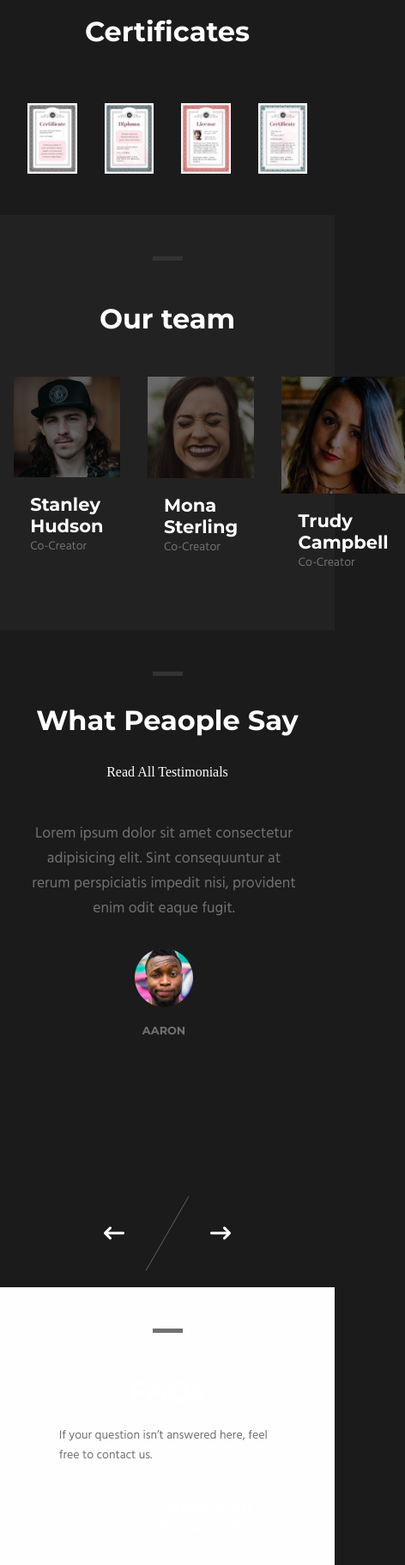
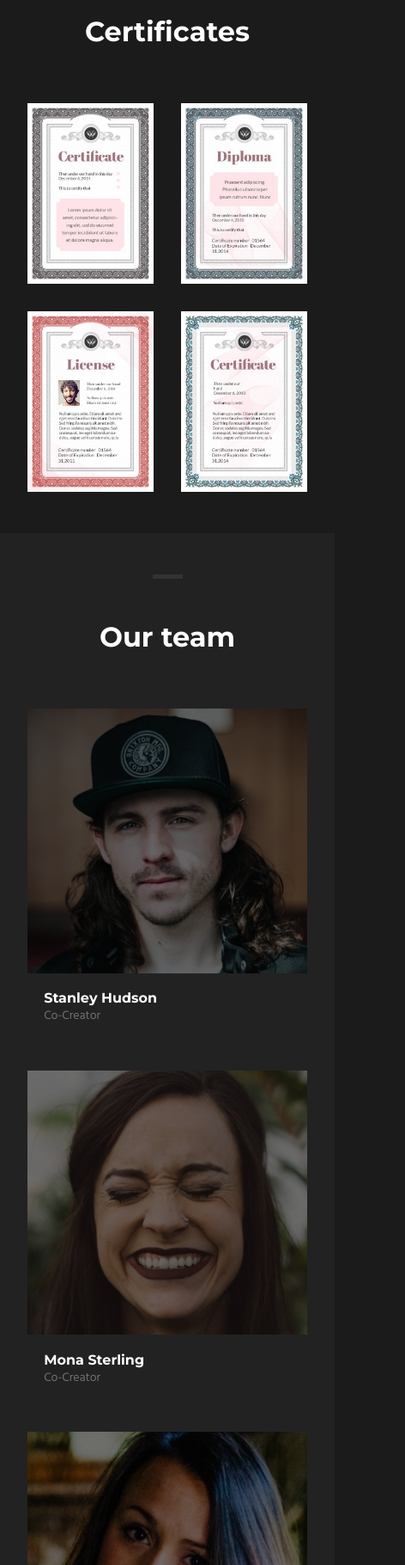
Before and after one commit to becodeorg/hamilton-8-escapium-jason-bathsheba-marius-steeve, a website: page pages_html/about.html in a window 390 px wide. Shown: the part 1520-3340 px from the top of the page at 86% size, 472 px wide, since content can reach past the window. Drawn offline with Linux system fonts and the light colour scheme.

Commit message:
finished about page responsive

```diff
--- a/scss/base/_reset.scss
+++ b/scss/base/_reset.scss
@@ -6,7 +6,7 @@
 
 body {
   min-height: 100vh;
-  max-width: 100vw;
+  max-width: 100%;
   background: $darkestBg;
 }
 
--- a/scss/pages/_about.scss
+++ b/scss/pages/_about.scss
@@ -494,7 +494,7 @@
   }
 
   .about_testimonials {
-    padding: 3rem 1rem;
+    padding: 3rem 1.5rem;
     gap: 2rem;
 
     h2 {
@@ -557,6 +557,28 @@
   }
 }
 
+@media only screen and (max-width: 550px) {
+  .about_section_certificate {
+    .about_container_certificate {
+      grid-template-columns: 1fr 1fr;
+      grid-template-rows: 1fr 1fr;
+    }
+  }
+
+  .about_container_text_article {
+    h3 {
+      font-size: 1rem;
+    }
+  }
+
+  .about_testimonials {
+    .about_slide_container {
+      width: 350px;
+      height: 350px;
+    }
+  }
+}
+
 @media only screen and (max-width: 412px) {
   .header_about {
     background-size: 350%;
@@ -566,4 +588,12 @@
       padding: 3rem 0;
     }
   }
+
+  .about_section_our_team {
+    .about_section_container_our_team {
+      padding: 1rem;
+      display: flex;
+      flex-flow: row wrap;
+    }
+  }
 }
--- a/scss/pages/_contact.scss
+++ b/scss/pages/_contact.scss
@@ -1,19 +1,20 @@
+// h1, h2, h3 {
+//     color: $whiteText;
 
-h1, h2, h3 {
-    color: $whiteText;
+// }
 
-}
-
-p {
-    color: $globalFontColor;
-}
+// p {
+//     color: $globalFontColor;
+// }
+// (Marius Il faut utiliser les class imbriquer sinon ça casse tout le code, dans ce que tu as déclarer au dessus
+// tout les h1,h2,h3 seront blanc même sur les autres pages pareil pour les p) (Jason)
 #map {
-    height:400px;
+  height: 400px;
   width: 100%;
 }
 
 // DESKTOP RESPONSIVE
-@media screen and (min-width:769px) {
+@media screen and (min-width: 769px) {
   .contact__main-contact {
     display: flex;
     width: 100%;
@@ -22,10 +23,9 @@ p {
     margin-right: auto;
     margin-left: auto;
     max-width: 1140px;
-
   }
 
-.contact__main{
+  .contact__main {
     padding-bottom: 40px;
     &__section-content {
       padding-top: 40px;
@@ -42,7 +42,7 @@ p {
       padding-top: 2rem;
     }
     &__title {
-            margin-bottom:1.5rem;
+      margin-bottom: 1.5rem;
       font-size: 28px;
     }
     &__address {
@@ -50,13 +50,11 @@ p {
       align-items: center;
       margin-bottom: 1.5rem;
       &__icon {
-                width:$iconMiddle;
-                color:white;
-                margin-right:20px;
+        width: $iconMiddle;
+        color: white;
+        margin-right: 20px;
       }
     }
-
-
   }
   #contact__section__title {
     font-size: 28px;
@@ -68,8 +66,8 @@ p {
     padding-left: 15px;
     padding-bottom: 40px;
     &__form {
-
-            &__name, &__email {
+      &__name,
+      &__email {
         margin-bottom: 3rem;
       }
 
@@ -86,15 +84,14 @@ p {
         border: none;
         border-bottom: 2px solid #404040;
         border-radius: 0;
-                transition: border-color .15s ease-in-out;
-                outline:none;
+        transition: border-color 0.15s ease-in-out;
+        outline: none;
         font-family: $fontParagraphHind;
-
       }
       &__button {
-                display:block;
+        display: block;
         padding: 1rem 2.5rem;
-                font-size: .875rem;
+        font-size: 0.875rem;
         line-height: 1.5;
         border-radius: 2rem;
         cursor: pointer;
@@ -102,7 +99,7 @@ p {
         background-color: #f60b0e;
         border-color: #f60b0e;
         border: 2px solid transparent;
-                width:100%;
+        width: 100%;
         font-weight: 700;
         font-family: $fontTitleMonserrat;
         text-align: center;
@@ -111,22 +108,19 @@ p {
     }
   }
   .form__message {
-  resize:vertical;
-  overflow:auto;
-
+    resize: vertical;
+    overflow: auto;
   }
 }
 // TABLET RESPONSIVE
-@media screen and (max-width:768px) {
-
-    .contact__main{
+@media screen and (max-width: 768px) {
+  .contact__main {
     padding-bottom: 40px;
     &__section-content {
       padding-top: 40px;
       padding-bottom: 40px;
     }
     &__container {
-
       width: 100%;
       padding-right: 15px;
       padding-left: 15px;
@@ -137,7 +131,7 @@ p {
       padding-top: 2rem;
     }
     &__title {
-                margin-bottom:1.5rem;
+      margin-bottom: 1.5rem;
       font-size: 28px;
     }
     &__address {
@@ -145,12 +139,11 @@ p {
       align-items: center;
       margin-bottom: 1.5rem;
       &__icon {
-                    width:$iconMiddle;
-                    color:white;
-                    margin-right:20px;
+        width: $iconMiddle;
+        color: white;
+        margin-right: 20px;
       }
     }
-
   }
   #contact__section__title {
     font-size: 28px;
@@ -162,8 +155,8 @@ p {
     padding-left: 15px;
     padding-bottom: 40px;
     &__form {
-
-                &__name, &__email {
+      &__name,
+      &__email {
         margin-bottom: 3rem;
       }
 
@@ -180,14 +173,14 @@ p {
         border: none;
         border-bottom: 2px solid #404040;
         border-radius: 0;
-                    transition: border-color .15s ease-in-out;
-                    outline:none;
+        transition: border-color 0.15s ease-in-out;
+        outline: none;
         font-family: $fontParagraphHind;
       }
       &__button {
-                    display:block;
+        display: block;
         padding: 1rem 2.5rem;
-                    font-size: .875rem;
+        font-size: 0.875rem;
         line-height: 1.5;
         border-radius: 2rem;
         cursor: pointer;
@@ -195,7 +188,7 @@ p {
         background-color: #f60b0e;
         border-color: #f60b0e;
         border: 2px solid transparent;
-                    width:100%;
+        width: 100%;
         font-weight: 700;
         font-family: $fontTitleMonserrat;
         text-align: center;
@@ -204,17 +197,14 @@ p {
     }
   }
   .form__message {
-      resize:vertical;
-      overflow:auto;
-
+    resize: vertical;
+    overflow: auto;
   }
-
 }
 
 // MOBILE RESPONSIVE
-@media screen and (max-width:412px) {
-
-    .contact__main{
+@media screen and (max-width: 412px) {
+  .contact__main {
     padding-bottom: 40px;
     &__section-content {
       padding-top: 40px;
@@ -226,14 +216,14 @@ p {
       padding-left: 15px;
       margin-left: 0;
       margin-right: 0;
-                display:flex;
+      display: flex;
       flex-direction: column;
     }
     &__list {
       padding-top: 2rem;
     }
     &__title {
-                margin-bottom:1.5rem;
+      margin-bottom: 1.5rem;
       font-size: 28px;
     }
     &__address {
@@ -241,12 +231,11 @@ p {
       align-items: center;
       margin-bottom: 1.5rem;
       &__icon {
-                    width:$iconMiddle;
-                    color:white;
-                    margin-right:20px;
+        width: $iconMiddle;
+        color: white;
+        margin-right: 20px;
       }
     }
-
   }
   #contact__section__title {
     font-size: 28px;
@@ -258,8 +247,8 @@ p {
     padding-left: 15px;
     padding-bottom: 40px;
     &__form {
-
-                &__name, &__email {
+      &__name,
+      &__email {
         margin-bottom: 3rem;
       }
 
@@ -276,14 +265,14 @@ p {
         border: none;
         border-bottom: 2px solid #404040;
         border-radius: 0;
-                    transition: border-color .15s ease-in-out;
-                    outline:none;
+        transition: border-color 0.15s ease-in-out;
+        outline: none;
         font-family: $fontParagraphHind;
       }
       &__button {
-                    display:block;
+        display: block;
         padding: 1rem 2.5rem;
-                    font-size: .875rem;
+        font-size: 0.875rem;
         line-height: 1.5;
         border-radius: 2rem;
         cursor: pointer;
@@ -291,7 +280,7 @@ p {
         background-color: #f60b0e;
         border-color: #f60b0e;
         border: 2px solid transparent;
-                    width:100%;
+        width: 100%;
         font-weight: 700;
         font-family: $fontTitleMonserrat;
         text-align: center;
@@ -300,10 +289,7 @@ p {
     }
   }
   .form__message {
-      resize:vertical;
-      overflow:auto;
-
+    resize: vertical;
+    overflow: auto;
   }
-
-
 }
```
Also changed, not shown: css/style.css, 1 other file. Lines whose indentation alone changed are shown as unchanged.
